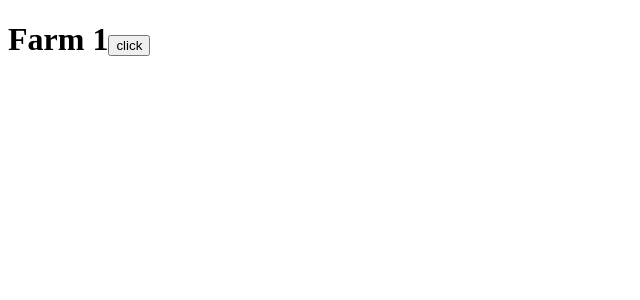
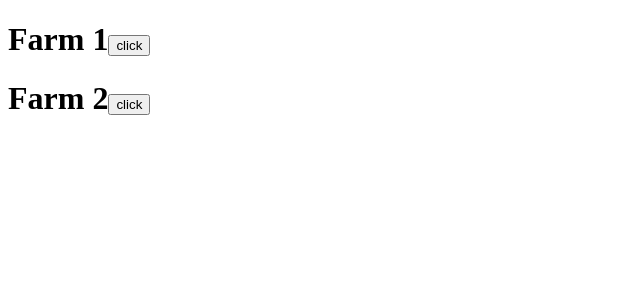
Before and after one commit to ebertsch/a-demo, a React app: page / in a window 1280 px wide. Shown: the top 300 px of the page, without its empty margins (0-640 px from the left). Built offline with nearby package versions, Linux system fonts and the light colour scheme; data requests are answered from the project's data file.

Commit message:
update to rendering

```diff
--- a/src/app/app.tsx
+++ b/src/app/app.tsx
@@ -14,7 +14,8 @@ export function App() {
 
   return (
     <div>
-      {HAS_DATA && <Timeline farms={FARMS}></Timeline>
+      {
+        HAS_DATA && <Timeline farms={FARMS}></Timeline>
       }
     </div>
   );
--- a/src/app/timeline.tsx
+++ b/src/app/timeline.tsx
@@ -23,6 +23,8 @@ export const Timeline = (props: TimelineProps) => {
   }
 
   return (
-    <FarmDisplay farm={props.farms[0]} onClick={updateHandler}></FarmDisplay>
+    <>
+      {props.farms.map(farm => <FarmDisplay farm={farm} onClick={updateHandler}></FarmDisplay>)}
+    </>
   );
 };
```
